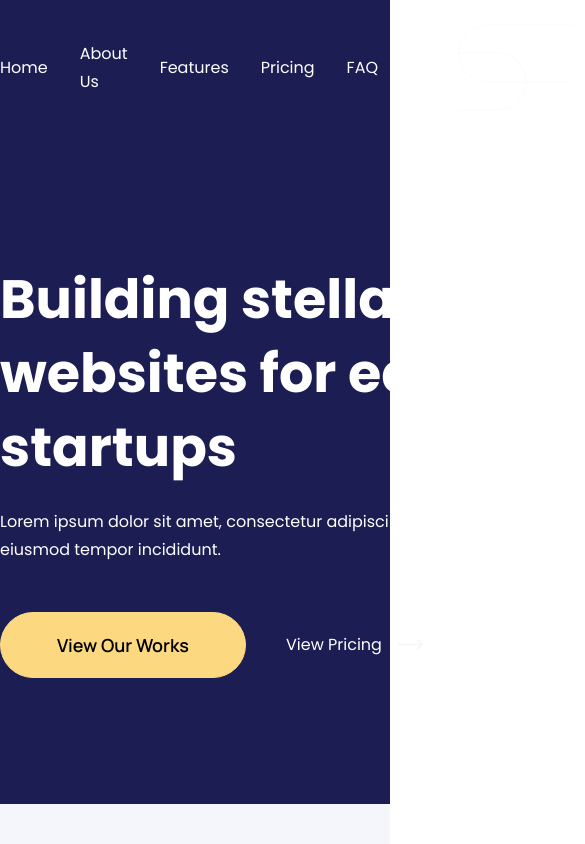
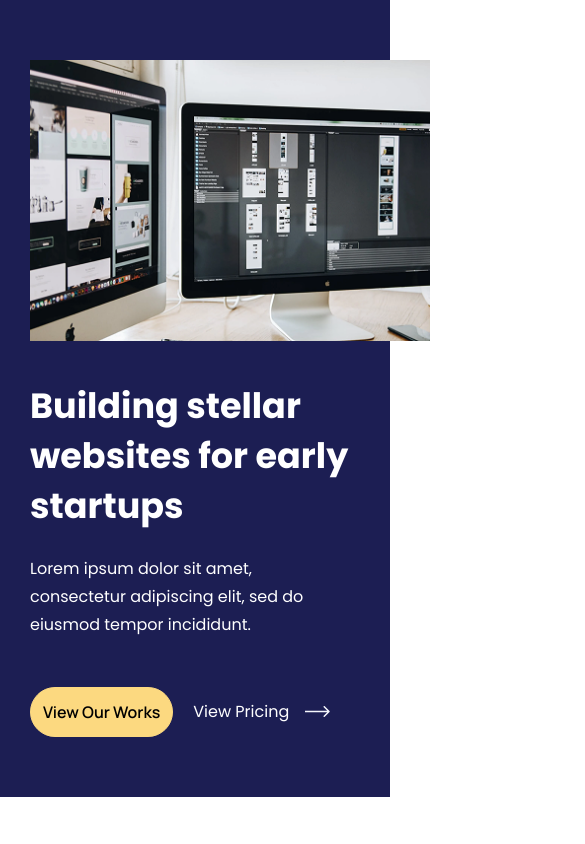
Before and after one commit to Roni006/finsweet, a React app: page / in a window 390 px wide. Shown: the top 844 px of the page, 585 px wide, since content can reach past the window. Built offline with nearby package versions, Linux system fonts and the light colour scheme; the HTML template or start-up script is replaced by a standard one.

Commit message:
finally make the banner components responsive for all device as much as possible

```diff
--- a/src/Pages/Banner/Banner.jsx
+++ b/src/Pages/Banner/Banner.jsx
@@ -22,23 +22,44 @@ const Banner = () => {
     };
     return (
       <>
-            <section className='bg-[#1C1E53] py-[126px] '>
+        <section className="bg-[#1C1E53] sm:py-[126px] py-[60px] ">
           <Container>
-                    <div className="maintContent flex items-center justify-between gap-15">
-                        <div className='w-[582px]'>
-                            <h1 className='text-[54px] leading-[74px] text-[#ffffff] font-poppins font-bold '>Building stellar websites for early startups</h1>
-                            <p className='gbls w-[562px] pt-6 pb-12'>Lorem ipsum dolor sit amet, consectetur adipiscing elit, sed do eiusmod tempor incididunt.</p>
-                            <div className="button flex items-center gap-10">
-                                <a href="#" className='btns'>View Our Works</a>
-                                <a href="#" id='svg' className='flex items-center gap-4 gbls'>View Pricing
-                                    <span className='text-blue-700'><svg xmlns="http://www.w3.org/2000/svg" width="25" height="12" viewBox="0 0 25 12" fill="currentColor">
-                                        <path d="M24.5303 6.05377C24.8232 5.76087 24.8232 5.286 24.5303 4.99311L19.7574 0.220137C19.4645 -0.0727568 18.9896 -0.0727568 18.6967 0.220137C18.4038 0.51303 18.4038 0.987904 18.6967 1.2808L22.9393 5.52344L18.6967 9.76608C18.4038 10.059 18.4038 10.5338 18.6967 10.8267C18.9896 11.1196 19.4645 11.1196 19.7574 10.8267L24.5303 6.05377ZM0 5.52344V6.27344H24V5.52344V4.77344H0V5.52344Z" fill="#F4F6FC" />
+            <div className="maintContent flex flex-col-reverse md:flex-row items-center jsuctify-center gap-10">
+              <div className="sm:w-[582px] md:w-[450px] lg:w-[580px] w-[400px] mx-auto">
+                <h1 className=" text-[35px] xl-text-[54px] md:-[45px] sm:text-[45px] leading-[50px] sm:leading-[74px] md:leading-[60px] text-[#ffffff] font-poppins font-bold ">
+                  Building stellar websites for early startups
+                </h1>
+                <p className="gbls w-[300px] sm:w-[562px] lg:w-[400px] pt-6 pb-12">
+                  Lorem ipsum dolor sit amet, consectetur adipiscing elit, sed
+                  do eiusmod tempor incididunt.
+                </p>
+                <div className="button flex items-center sm:gap-10 gap-5">
+                  <a
+                    href="#"
+                    className="sm:text-[18px] text-[16px] leading-8 font-manrope font-semibold bg-[#FCD980] sm:py-4 py-2 sm:px-14 px-3 rounded-[40px] inline-block border border-[#FCD980] duration-200;"
+                  >
+                    View Our Works
+                  </a>
+                  <a href="#" id="svg" className="flex items-center gap-4 gbls">
+                    View Pricing
+                    <span className="text-blue-700">
+                      <svg
+                        xmlns="http://www.w3.org/2000/svg"
+                        width="25"
+                        height="12"
+                        viewBox="0 0 25 12"
+                        fill="currentColor"
+                      >
+                        <path
+                          d="M24.5303 6.05377C24.8232 5.76087 24.8232 5.286 24.5303 4.99311L19.7574 0.220137C19.4645 -0.0727568 18.9896 -0.0727568 18.6967 0.220137C18.4038 0.51303 18.4038 0.987904 18.6967 1.2808L22.9393 5.52344L18.6967 9.76608C18.4038 10.059 18.4038 10.5338 18.6967 10.8267C18.9896 11.1196 19.4645 11.1196 19.7574 10.8267L24.5303 6.05377ZM0 5.52344V6.27344H24V5.52344V4.77344H0V5.52344Z"
+                          fill="#F4F6FC"
+                        />
                       </svg>
                     </span>
                   </a>
                 </div>
               </div>
-                        <div className='w-[638px]'>
+              <div className="xl:w-[638px] md:w-[400px] lg:w-[500px] w-[400px] mx-auto">
                 <Slider {...settings}>
                   <img src={banner} alt="" />
                   <img src={img} alt="" />
@@ -50,7 +71,7 @@ const Banner = () => {
           </Container>
         </section>
       </>
-    )
+    );
 }
 
 export default Banner
--- a/src/components/Common/Container.jsx
+++ b/src/components/Common/Container.jsx
@@ -3,7 +3,7 @@ import React from 'react'
 const Container = ({ children }) => {
     return (
         <>
-            <div className='max-w-7xl mx-auto'>
+            <div className='max-w-7xl mx-auto px-7.5'>
                 {children}
             </div>
         </>
--- a/src/components/Home/Home.jsx
+++ b/src/components/Home/Home.jsx
@@ -10,15 +10,15 @@ import AboutUs from "../AboutUs/AboutUs";
 import WhoWe from "../../Pages/WhoWe/WhoWe";
 import Process from "../../Pages/Process/Process";
 import OurMission from "../../Pages/OurMission/OurMission";
-// import Benefit from "../Benefit/Benefit";
 import OurTeam from "../../Pages/OurTeam/OurTeam";
 import Pricing from "../../Pages/Pricing/Pricing";
+import Benefit from "../../Pages/Benefit/Benefit";
 
 const Home = () => {
   return (
     <>
       <Banner />
-      <Work />
+      {/* <Work />
       <OurProject />
       <Feature />
       <OurClients />
@@ -28,9 +28,9 @@ const Home = () => {
       <WhoWe />
       <Process />
       <OurMission />
-      {/* <Benefit /> */}
+      <Benefit/>
       <OurTeam />
-      <Pricing />
+      <Pricing /> */}
     </>
   );
 };
--- a/src/index.css
+++ b/src/index.css
@@ -5,6 +5,11 @@
 @import url("https://fonts.googleapis.com/css2?family=Manrope:wght@200..800&display=swap");
 
 @import "tailwindcss";
+
+
+/*! ============= CAUTION =============== */
+
+/*! ============= CAUTION =============== */
 
 /* todo: global style  */
 .gbls {
--- a/src/layout/RootLayout.jsx
+++ b/src/layout/RootLayout.jsx
@@ -5,7 +5,7 @@ import { Outlet } from "react-router";
 const RootLayout = () => {
   return (
     <>
-      <Navbar />
+      {/* <Navbar /> */}
       <Outlet />
     </>
   );
```
Lines whose indentation alone changed are shown as unchanged.
